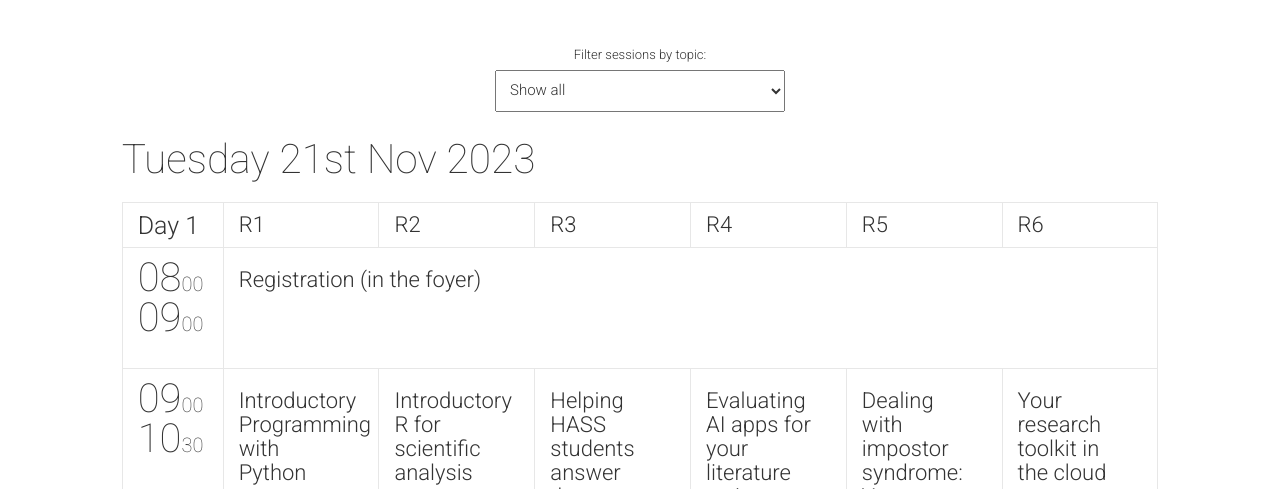
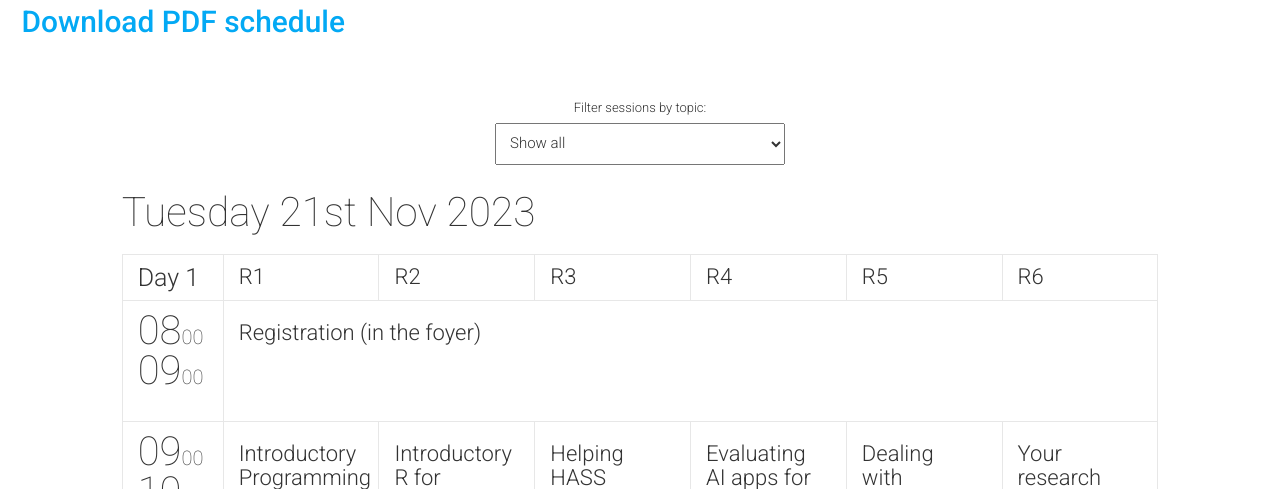
Before and after one commit to resbaz/resbazvic2024, a Jekyll site: the page built from schedule.html, in a window 1280 px wide and 900 px high, cut to the strip 411-900 px from the top of the window. Built offline with Jekyll 4.4.1, drawn with Linux system fonts in a browser that asks for light colours; nearby versions of some CDN libraries.

Commit message:
Adding link to PDF schedule

```diff
--- a/schedule.html
+++ b/schedule.html
@@ -7,5 +7,6 @@ image: PurpleF_Dark_ResbazQld_NathCampus.jpg
 
 {% include top-section.html %}
 
+<h5>&nbsp; &nbsp;<a href="https://qcif-training.github.io/common_reference/schedule_071123.pdf"><b>Download PDF schedule</b></a></h5>
 
 {% include schedule.html %}
```
